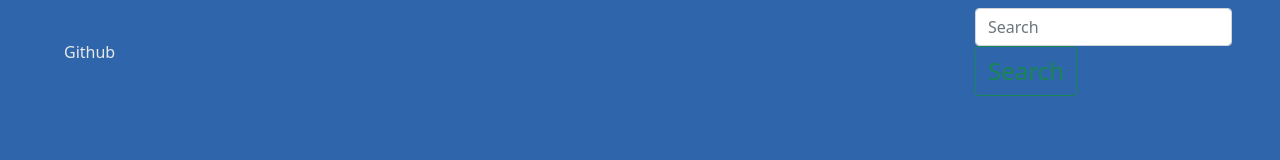
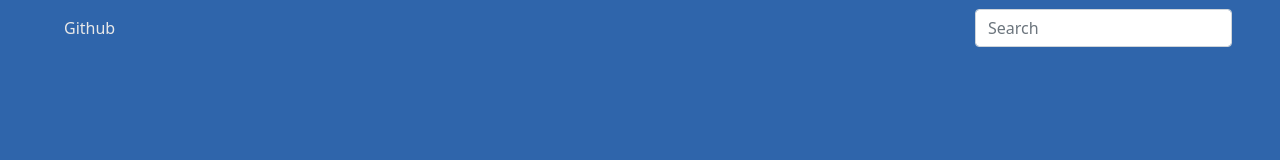
Before and after one commit to brian7homas/pokedex-api-v1, a website with bundled scripts: page index.html in a window 1280 px wide. Built offline with nearby package versions, Linux system fonts and the light colour scheme; no server answers.

Commit message:
This commit removes sets up for live search

```diff
--- a/index.html
+++ b/index.html
@@ -18,9 +18,8 @@
         <!-- <a data-target="#carouselExampleIndicators" data-toggle="0" id="search-result" class="nav-link active" href="#">Search Results</a> -->
       </li>
     </ul>
-    <form class="form-inline" onsubmit="repository.findByName()">
-      <input id="search" class="form-control mr-sm-2" type="search" placeholder="Search" aria-label="Search" >
-      <button class="btn btn-outline-success my-2 my-sm-0" type="submit">Search</button>
+    <form class="form-inline" >
+      <input id="search" class="form-control mr-sm-2" type="search" placeholder="Search" aria-label="Search" onkeydown="repository.findByName()">
     </form>
   </nav>
   <div id="root"></div>
```
